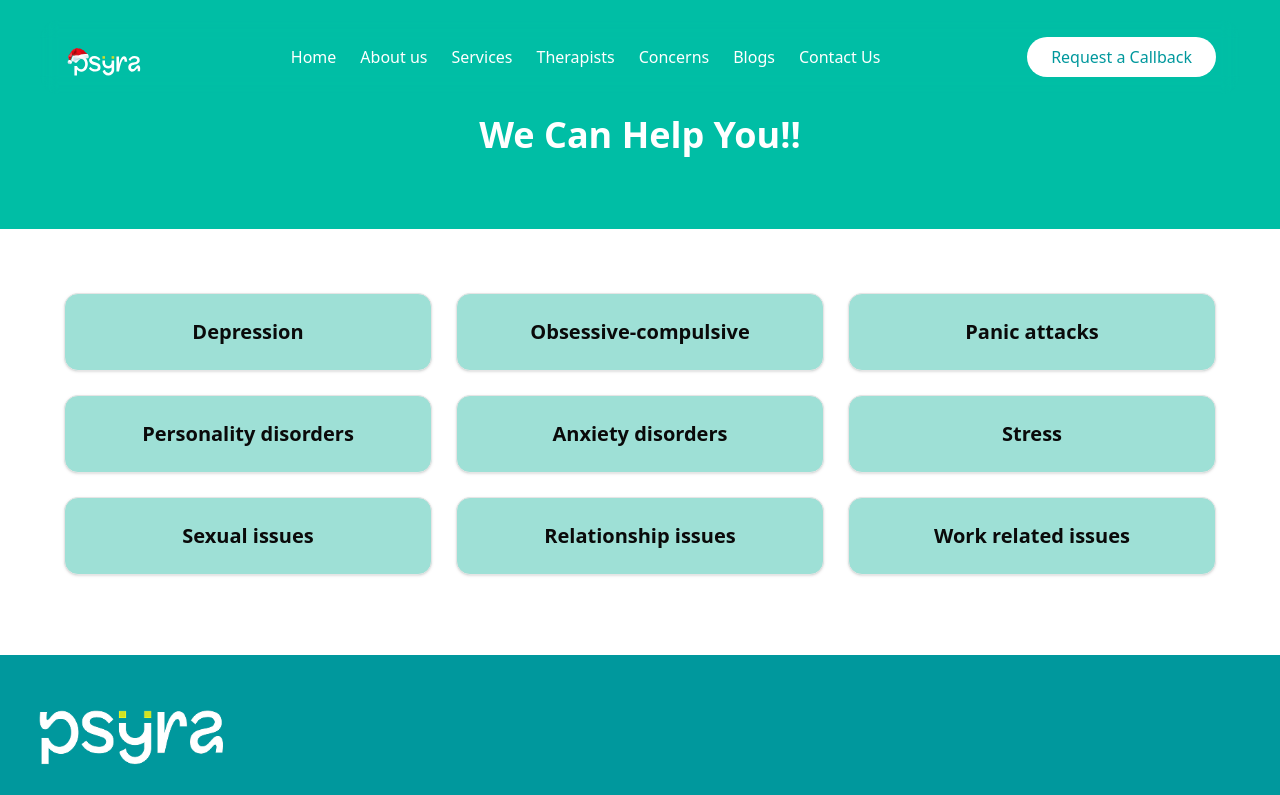
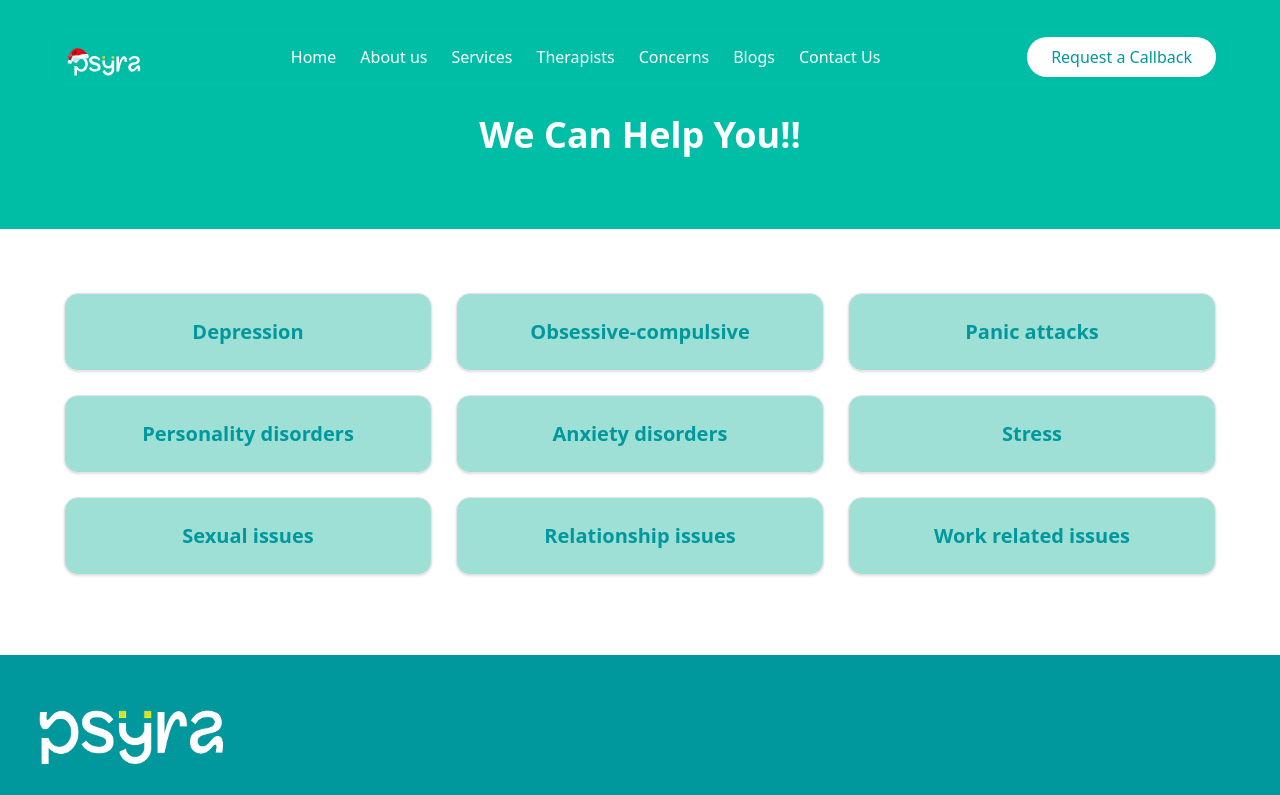
Before and after one commit to Sahal-Palayat/psyra-web, a Next.js app: page /concerns in a window 1280 px wide. Shown: the top 795 px of the page. Built offline with nearby package versions, Linux system fonts and the light colour scheme.

Commit message:
initial commit

```diff
--- /dev/null
+++ b/src/app/concerns/[slug]/page.tsx
@@ -0,0 +1,65 @@
+import { concernsData } from "../../../lib/concerns-data";
+import { notFound } from "next/navigation";
+import ConcernContent from "@/components/concerns/ConcernContent";
+import { MobileQuickCheckin } from "@/components/blogs/mobileQuickIn";
+import PsyraSupportJourney from "@/components/concerns/PsyraSupportJourney";
+import GetTherapyCTA from "@/components/concerns/GetTherapyCTA";
+import FAQSection from "@/components/concerns/FAQSection"
+
+
+interface PageProps {
+  params: Promise<{
+    slug: string;
+  }>;
+}
+
+export default async function Page({ params }: PageProps) {
+  const { slug } = await params;
+
+  const normalizedSlug = slug.toLowerCase().trim();
+  const concern = concernsData[normalizedSlug as keyof typeof concernsData];
+
+  if (!concern) {
+    notFound();
+  }
+
+  return (
+    <div className="min-h-screen bg-[#F8FAFA]">
+      {/* Hero Section */}
+      <section className="bg-[#00BEA5] text-white px-6 py-20">
+        <div className="max-w-4xl mx-auto">
+          <h1 className="text-4xl md:text-5xl font-bold mb-4">
+            {concern.title}
+          </h1>
+          <p className="text-lg text-white/90 max-w-2xl">
+            {concern.description}
+          </p>
+        </div>
+      </section>
+
+      {/* Main Content */}
+      <section className="px-6 py-16">
+        <div className="max-w-4xl mx-auto space-y-12">
+          {/* ✅ Educational Content */}
+          <div className="bg-white rounded-2xl p-8 shadow-sm">
+            <ConcernContent content={concern.content} />
+          </div>
+
+          {/* Quick Check-In */}
+          <div className="flex justify-center">
+            <div className="w-full max-w-md">
+              <MobileQuickCheckin />
+            </div>
+          </div>
+
+          {/* ✅ Support Journey */}
+          <PsyraSupportJourney />
+
+          {/* ✅ Primary CTA */}
+          <GetTherapyCTA />
+          <FAQSection faqs={concern.faqs} />
+        </div>
+      </section>
+    </div>
+  );
+}
--- a/src/app/concerns/page.tsx
+++ b/src/app/concerns/page.tsx
@@ -1,19 +1,17 @@
-import { Card, CardContent } from "@/components/ui/card";
+import { Card, CardContent } from "@/components/ui/card"
+import Link from "next/link"
 
 const concerns = [
-  { title: "Depression" },
-  { title: "Obsessive-compulsive" },
-  { title: "Panic attacks" },
-  { title: "Personality disorders" },
-  { title: "Anxiety disorders" },
-  { title: "Stress" },
-  { title: "Sexual issues" },
-  { title: "Relationship issues" },
-  { title: "Work related issues" },
-];
-
-// WhatsApp expects numbers only (no '+')
-const PHONE_NUMBER = "918891724199";
+  { title: "Depression", slug: "depression" },
+  { title: "Obsessive-compulsive", slug: "obsessive-compulsive" },
+  { title: "Panic attacks", slug: "panic-attacks" },
+  { title: "Personality disorders", slug: "personality-disorders" },
+  { title: "Anxiety disorders", slug: "anxiety-disorders" },
+  { title: "Stress", slug: "stress" },
+  { title: "Sexual issues", slug: "sexual-issues" },
+  { title: "Relationship issues", slug: "relationship-issues" },
+  { title: "Work related issues", slug: "work-related-issues" },
+]
 
 export default function Concerns() {
   return (
@@ -23,36 +21,29 @@ export default function Concerns() {
           We Can Help You!!
         </h1>
       </div>
+
       {/* Concerns Grid Section */}
       <section className="py-8 px-4">
         <div className="max-w-6xl mx-auto">
           <div className="grid grid-cols-1 md:grid-cols-2 lg:grid-cols-3 gap-6">
-            {concerns?.map((concern, index) => {
-              const href = `https://wa.me/${PHONE_NUMBER}?text=${encodeURIComponent(
-                `Hi, I need help with ${concern.title}`
-              )}`;
-              return (
-                <a
-                  key={index}
-                  href={href}
-                  target="_blank"
-                  rel="noopener noreferrer"
-                  aria-label={`WhatsApp us about ${concern.title}`}
+            {concerns.map((concern) => (
+              <Link
+                key={concern.slug}
+                href={`/concerns/${concern.slug}`}
                 className="block"
               >
                 <Card className="h-full transition-all duration-300 hover:shadow-lg hover:scale-105 cursor-pointer bg-[#9EE0D6]">
                   <CardContent className="text-center">
-                      <h3 className="text-xl text-[#00989D] font-semibold text-foreground group-hover:text-primary transition-colors">
+                    <h3 className="text-xl text-[#00989D] font-semibold">
                       {concern.title}
                     </h3>
                   </CardContent>
                 </Card>
-                </a>
-              );
-            })}
+              </Link>
+            ))}
           </div>
         </div>
       </section>
     </div>
-  );
+  )
 }
--- /dev/null
+++ b/src/components/concerns/ConcernContent.tsx
@@ -0,0 +1,56 @@
+interface Props {
+  content: {
+    whatIs: string
+    causes: readonly string[]
+    symptoms: readonly string[]
+    howToOvercome: readonly string[]
+  }
+}
+
+export default function ConcernContent({ content }: Props) {
+  return (
+    <section className="space-y-10">
+      <div>
+        <h2 className="text-2xl font-semibold mb-3 text-[#005657]">
+          What is this concern?
+        </h2>
+        <p className="text-gray-700 leading-relaxed">
+          {content.whatIs}
+        </p>
+      </div>
+
+      <div>
+        <h2 className="text-2xl font-semibold mb-3 text-[#005657]">
+          Common Causes
+        </h2>
+        <ul className="list-disc list-inside space-y-2">
+          {content.causes.map((c, i) => (
+            <li key={i}>{c}</li>
+          ))}
+        </ul>
+      </div>
+
+      <div>
+        <h2 className="text-2xl font-semibold mb-3 text-[#005657]">
+          Common Symptoms
+        </h2>
+        <ul className="list-disc list-inside space-y-2">
+          {content.symptoms.map((s, i) => (
+            <li key={i}>{s}</li>
+          ))}
+        </ul>
+      </div>
+
+      <div>
+        <h2 className="text-2xl font-semibold mb-3 text-[#005657]">
+          How Therapy Can Help
+        </h2>
+        <ul className="list-disc list-inside space-y-2">
+          {content.howToOvercome.map((h, i) => (
+            <li key={i}>{h}</li>
+          ))}
+        </ul>
+      </div>
+    </section>
+  )
+}
--- /dev/null
+++ b/src/components/concerns/FAQSection.tsx
@@ -0,0 +1,36 @@
+interface FAQ {
+  question: string
+  answer: string
+}
+
+export default function FAQSection({
+  faqs,
+}: {
+  faqs: readonly FAQ[]
+}) {
+  return (
+    <section className="bg-white rounded-2xl p-8 shadow-sm">
+      <h2 className="text-2xl font-semibold mb-6 text-[#005657]">
+        Frequently Asked Questions
+      </h2>
+
+      <div className="space-y-4">
+        {faqs.map((faq, index) => (
+          <details
+            key={index}
+            className="border border-gray-200 rounded-lg p-4 group"
+          >
+            <summary className="cursor-pointer font-medium text-gray-800 flex justify-between items-center">
+              {faq.question}
+              <span className="transition group-open:rotate-45">+</span>
+            </summary>
+
+            <p className="mt-3 text-gray-700 leading-relaxed">
+              {faq.answer}
+            </p>
+          </details>
+        ))}
+      </div>
+    </section>
+  )
+}
--- /dev/null
+++ b/src/components/concerns/GetTherapyCTA.tsx
@@ -0,0 +1,27 @@
+import Link from "next/link"
+
+export default function GetTherapyCTA() {
+  return (
+    <section className="bg-[#00BEA5] text-white rounded-2xl p-10 text-center">
+      <h2 className="text-3xl font-semibold mb-4">
+        You don’t have to go through this alone
+      </h2>
+
+      <p className="text-white/90 max-w-2xl mx-auto mb-8">
+        Our licensed psychologists are here to support you at your own pace,
+        with care that feels safe and confidential.
+      </p>
+
+      <Link
+        href="/psychologists"
+        className="inline-block bg-white text-[#005657] px-8 py-3 rounded-lg font-semibold hover:bg-[#E6F7F5] transition"
+      >
+        Find a Therapist
+      </Link>
+
+      <p className="text-sm text-white/80 mt-4">
+        Confidential • Compassionate • Professional
+      </p>
+    </section>
+  )
+}
--- /dev/null
+++ b/src/components/concerns/PsyraSupportJourney.tsx
@@ -0,0 +1,70 @@
+import { Smile, HeartHandshake, Sparkles } from "lucide-react"
+
+export default function PsyraSupportJourney() {
+  return (
+    <section className="bg-white rounded-2xl p-8 shadow-sm">
+      <h2 className="text-2xl font-semibold text-center text-[#005657] mb-2">
+        Psyra Support Journey
+      </h2>
+
+      <p className="text-center text-gray-600 mb-10 max-w-2xl mx-auto">
+        Healing doesn’t happen overnight — but with the right support,
+        meaningful change is possible.
+      </p>
+
+      <div className="relative">
+
+        {/* Horizontal Line */}
+        <div className="absolute top-6 left-0 right-0 h-[2px] bg-[#E0E0E0]" />
+
+        <div className="grid grid-cols-1 md:grid-cols-3 gap-10 relative">
+
+          {/* Step 1 */}
+          <div className="text-center relative">
+            <div className="mx-auto w-12 h-12 rounded-full bg-gray-300 flex items-center justify-center z-10 relative">
+              <Smile className="w-6 h-6 text-white" />
+            </div>
+
+            <h3 className="mt-4 font-semibold text-gray-800">
+              Today
+            </h3>
+            <p className="text-sm text-gray-600 mt-2">
+              Feeling emotionally overwhelmed or unsure about what you’re experiencing.
+            </p>
+          </div>
+
+          {/* Step 2 */}
+          <div className="text-center relative">
+            <div className="mx-auto w-12 h-12 rounded-full bg-[#00BEA5] flex items-center justify-center z-10 relative">
+              <HeartHandshake className="w-6 h-6 text-white" />
+            </div>
+
+            <h3 className="mt-4 font-semibold text-gray-800">
+              In the Coming Days
+            </h3>
+            <p className="text-sm text-gray-600 mt-2">
+              You connect with a psychologist who listens, understands,
+              and guides you gently forward.
+            </p>
+          </div>
+
+          {/* Step 3 */}
+          <div className="text-center relative">
+            <div className="mx-auto w-12 h-12 rounded-full bg-[#4CAF50] flex items-center justify-center z-10 relative">
+              <Sparkles className="w-6 h-6 text-white" />
+            </div>
+
+            <h3 className="mt-4 font-semibold text-gray-800">
+              Over Time
+            </h3>
+            <p className="text-sm text-gray-600 mt-2">
+              You begin to feel more in control, emotionally resilient,
+              and confident in everyday life.
+            </p>
+          </div>
+
+        </div>
+      </div>
+    </section>
+  )
+}
--- /dev/null
+++ b/src/lib/concerns-data.ts
@@ -0,0 +1,47 @@
+export const concernsData = {
+  depression: {
+    title: "Depression",
+    description:
+      "Depression is a common mental health condition that affects mood, thoughts, and daily life.",
+
+    content: {
+      whatIs:
+        "Depression is more than temporary sadness. It affects how a person feels, thinks, and functions daily.",
+
+      causes: [
+        "Biological factors and brain chemistry",
+        "Prolonged stress or trauma",
+        "Hormonal changes",
+        "Genetic vulnerability",
+      ],
+
+      symptoms: [
+        "Persistent sadness or emptiness",
+        "Low energy and fatigue",
+        "Loss of interest in activities",
+        "Difficulty concentrating",
+        "Sleep disturbances",
+      ],
+
+      howToOvercome: [
+        "Professional therapy support",
+        "Healthy daily routines",
+        "Emotional regulation techniques",
+        "Building supportive relationships",
+      ],
+    },
+
+    faqs: [
+      {
+        question: "Is depression treatable?",
+        answer:
+          "Yes, depression is highly treatable with the right therapeutic support.",
+      },
+      {
+        question: "How long does therapy take?",
+        answer:
+          "The duration varies based on individual needs and progress.",
+      },
+    ],
+  },
+} as const
```
Lines whose indentation alone changed are shown as unchanged.
